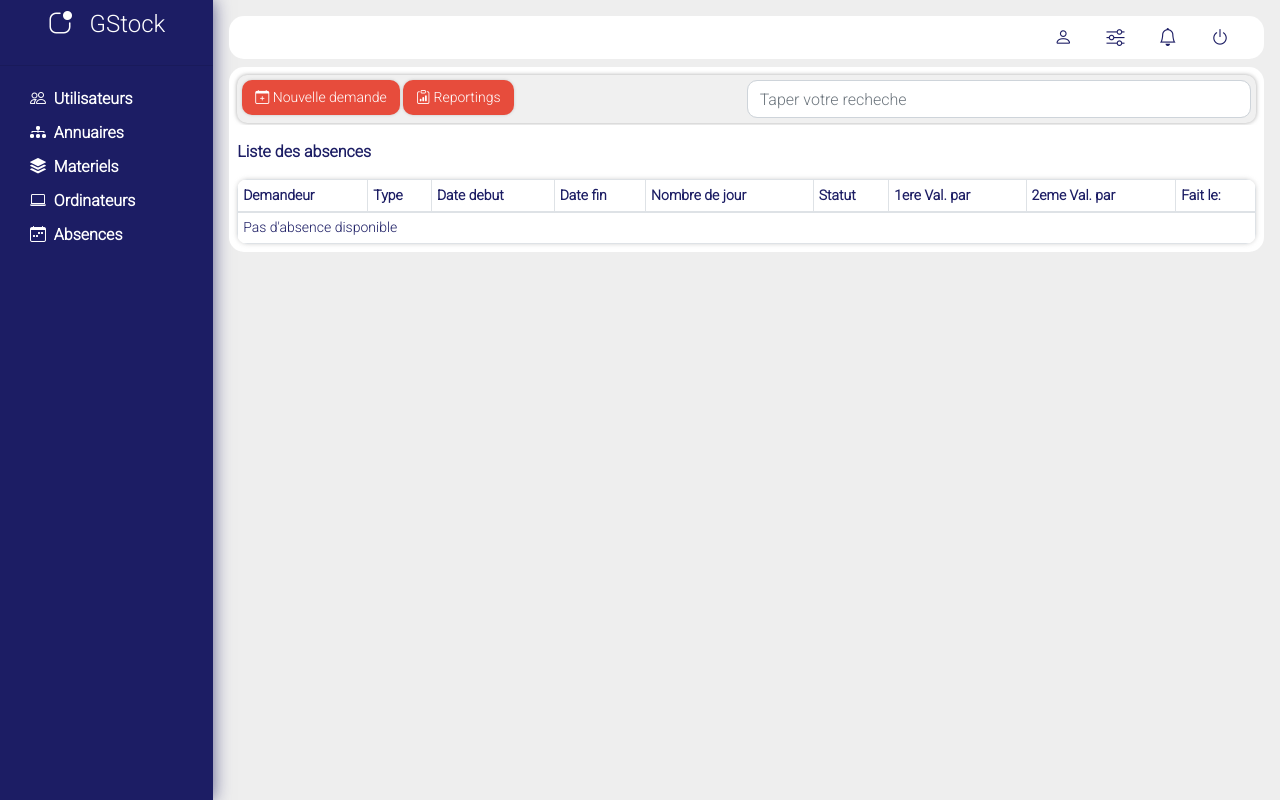
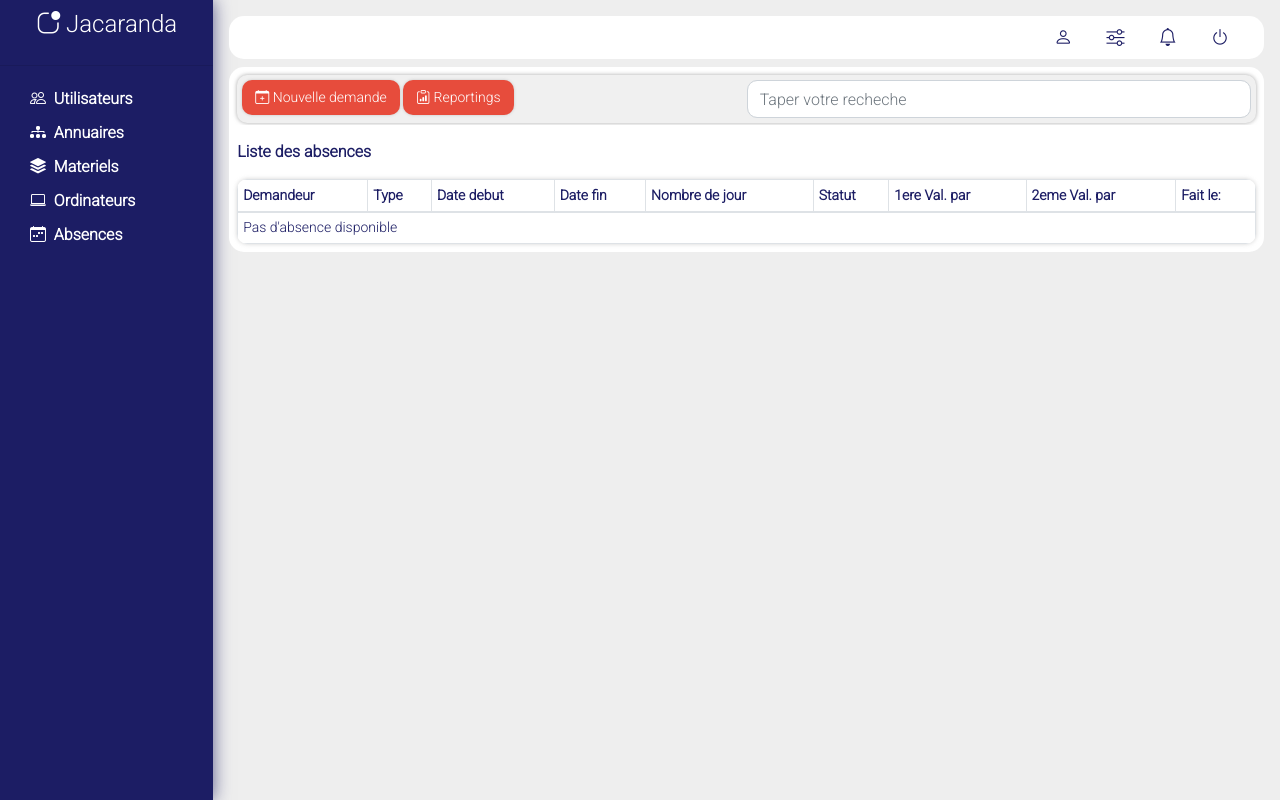
Before and after one commit to tojonirina/jacaranda, a Django app: page /absences/ in a window 1280 px wide. Run offline with Django 3.2, Linux system fonts and the light colour scheme; data comes from the database, SQL or seed files in the repository; some libraries are stand-ins or nearby versions.

Commit message:
Change Gstock to Jacaranda

```diff
--- a/templates/layout.html
+++ b/templates/layout.html
@@ -3,12 +3,13 @@
 <head>
     <meta charset="UTF-8">
     <meta name="viewport" content="width=device-width, initial-scale=1.0">
-    <title>Gstock - {% block title %}{% endblock %}</title>
-    <link rel="stylesheet" href="/static/css/bootstrap.min.css">
+    <title>Jacaranda - {% block title %}{% endblock %}</title>
+    {% load static %}
+    <link rel="stylesheet" href="{% static 'css/bootstrap.min.css' %}">
     <link rel="stylesheet" href="https://cdn.jsdelivr.net/npm/bootstrap-icons@1.3.0/font/bootstrap-icons.css">
     <link rel="preconnect" href="https://fonts.gstatic.com">
     <link href="https://fonts.googleapis.com/css2?family=Roboto:wght@300&display=swap" rel="stylesheet">
-    <link rel="stylesheet" type="text/css" href="/static/public/css/app.css">
+    <link rel="stylesheet" type="text/css" href="{% static 'css/app.css' %}">
     {% block stylesheets %}{% endblock %}
 </head>
 <body>
@@ -20,7 +21,7 @@
         <div class="row p-0 m-0">
             <div class="col-md-2 m-0 p-0">
                 <ul class="leftmenu">
-                    <li><a href="#" class="useroption h4"><i class="bi bi-app-indicator"></i> &nbsp; GStock</a></li>
+                    <li><a href="#" class="useroption h4"><i class="bi bi-app-indicator"></i>&nbsp;Jacaranda</a></li>
                     <hr>
                     <li><a href="{% url 'users:user_home' %}" class="menuoption"><i class="bi bi-people"></i>&nbsp; Utilisateurs</a></li>
                     <li><a href="{% url 'directories:directory_home' %}" class="menuoption"><i class="bi bi-diagram-3-fill"></i>&nbsp; Annuaires</a></li>
```
